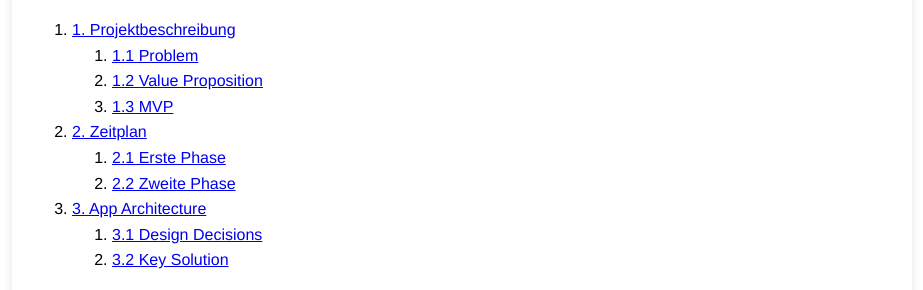
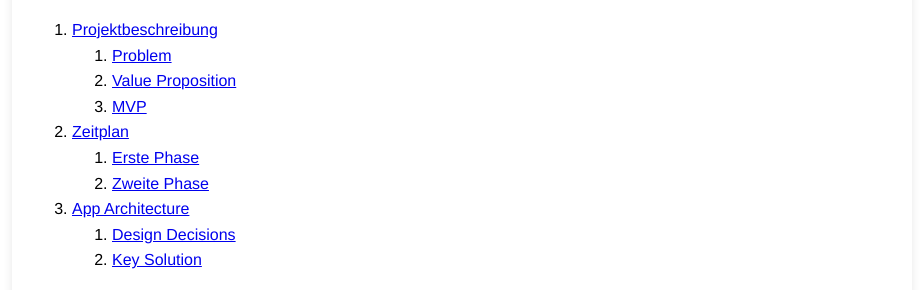
Before and after one commit to armanmovs/places, a plain HTML site: page index.html in a window 1280 px wide. Shown: the part 159-449 px from the top of the page, without its empty margins (178-1101 px from the left). Drawn offline with Linux system fonts and the light colour scheme.

Commit message:
Update index.html

```diff
--- a/index.html
+++ b/index.html
@@ -10,21 +10,21 @@
     <div class="container">
         <h1>Agenda</h1>
 <ol>
-    <li><a href="#Projektbeschreibung">1. Projektbeschreibung</a></li>
+    <li><a href="#Projektbeschreibung">Projektbeschreibung</a></li>
     <ol>
-        <li><a href="#Problem">1.1 Problem</a></li>
-        <li><a href="#Value Proposition">1.2 Value Proposition</a></li>
-        <li><a href="#MVP">1.3 MVP</a></li>
+        <li><a href="#Problem">Problem</a></li>
+        <li><a href="#Value Proposition">Value Proposition</a></li>
+        <li><a href="#MVP">MVP</a></li>
     </ol>
-    <li><a href="#Zeitplan">2. Zeitplan</a></li>
+    <li><a href="#Zeitplan">Zeitplan</a></li>
     <ol>
-        <li><a href="#Erste Phase">2.1 Erste Phase</a></li>
-        <li><a href="#Zweite Phase">2.2 Zweite Phase</a></li>
+        <li><a href="#Erste Phase">Erste Phase</a></li>
+        <li><a href="#Zweite Phase">Zweite Phase</a></li>
     </ol>
-    <li><a href="#App Architecture">3. App Architecture</a></li>
+    <li><a href="#App Architecture">App Architecture</a></li>
     <ol>
-        <li><a href="#Design Decisions">3.1 Design Decisions</a></li>
-        <li><a href="#Key Solution">3.2 Key Solution</a></li>
+        <li><a href="#Design Decisions">Design Decisions</a></li>
+        <li><a href="#Key Solution">Key Solution</a></li>
     </ol>
 </ol>
 
```
